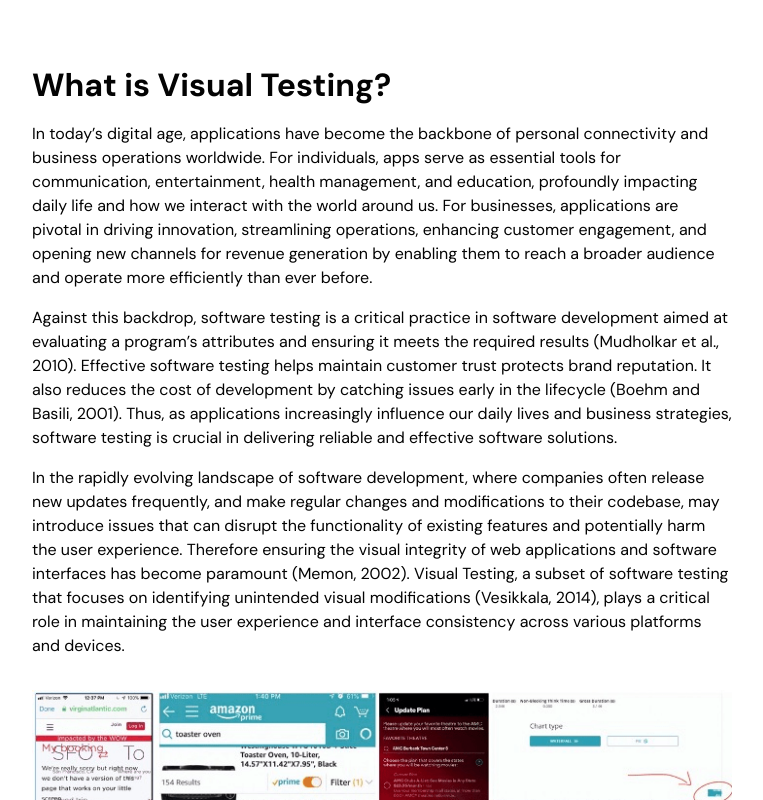
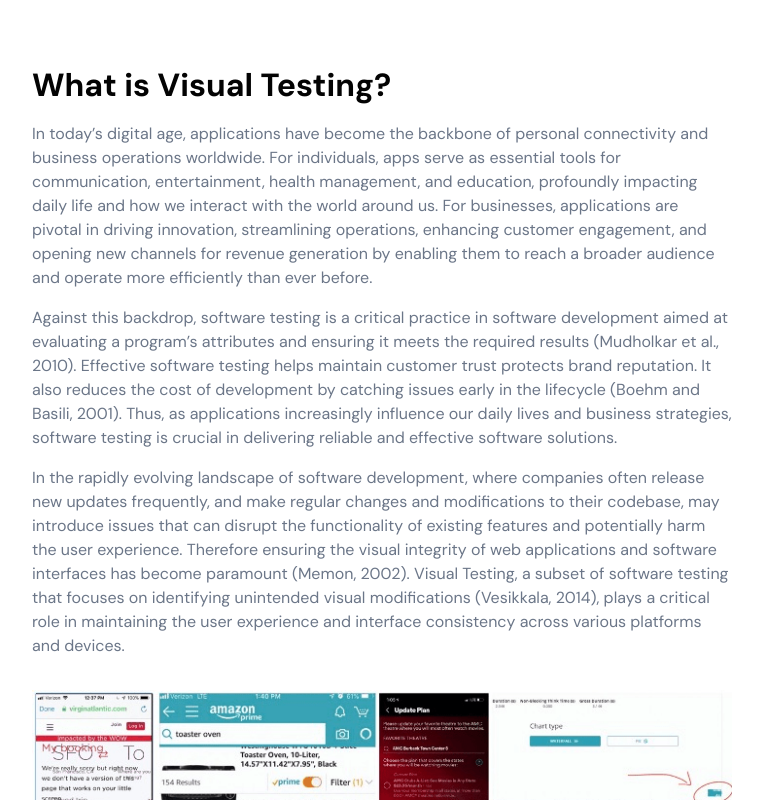
Before and after one commit to FabioMiguel2000/eVRT-questionaire, a React (Vite) app: page / in a window 1280 px wide. Shown: the top 800 px of the page, without its empty margins (258-1021 px from the left). Built offline with nearby package versions, Linux system fonts and the light colour scheme.

Commit message:
feat: changed font color

```diff
--- a/src/App.css
+++ b/src/App.css
@@ -1,6 +1,5 @@
 .app__wrapper {
   font-family: var(--font-base);
-  color: var(--black-color);
   margin: 4rem auto;
   width: 700px;
   display: flex;
@@ -16,6 +15,7 @@
 .app__wrapper h2 {
   font-size: 2rem;
   margin-bottom: 1rem;
+  color: var(--black-color);
 }
 
 .app__content-wrapper {
@@ -26,6 +26,7 @@
 
 .app__content-wrapper p {
   line-height: 1.5rem;
+  color: var(--gray-color);
 }
 
 .app__profile {
```
